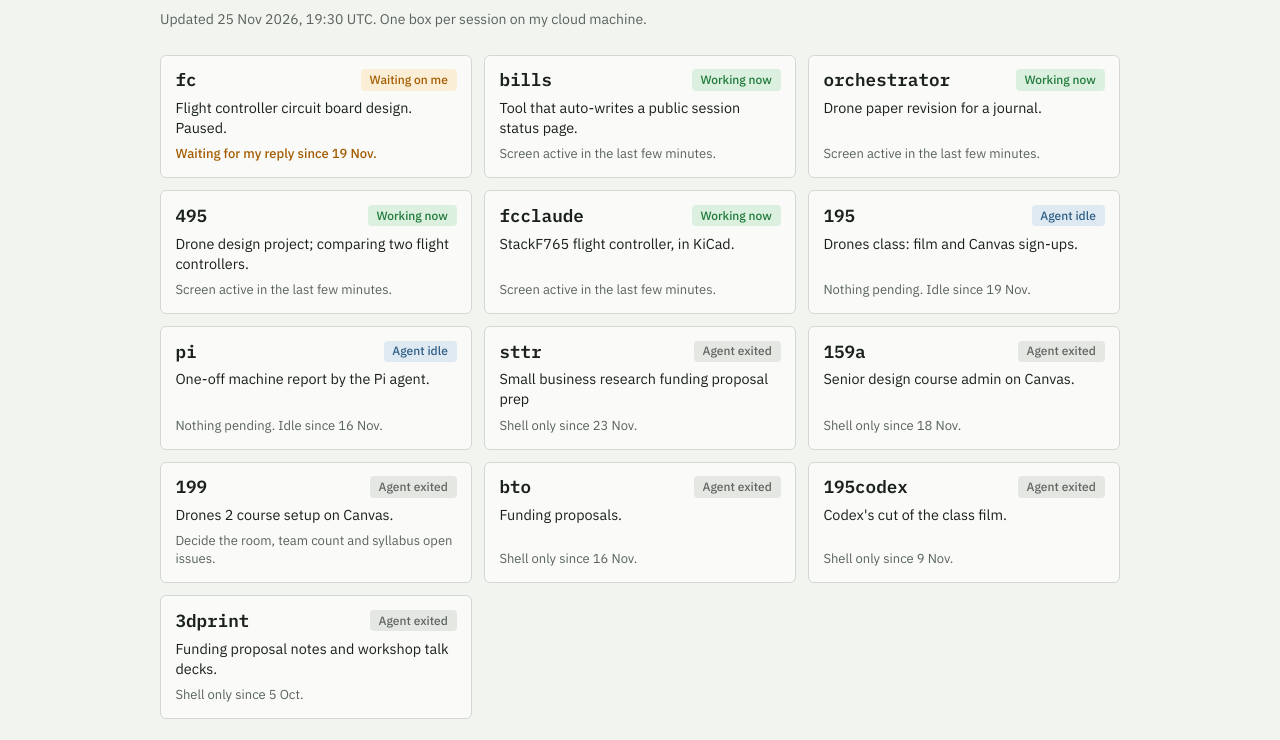
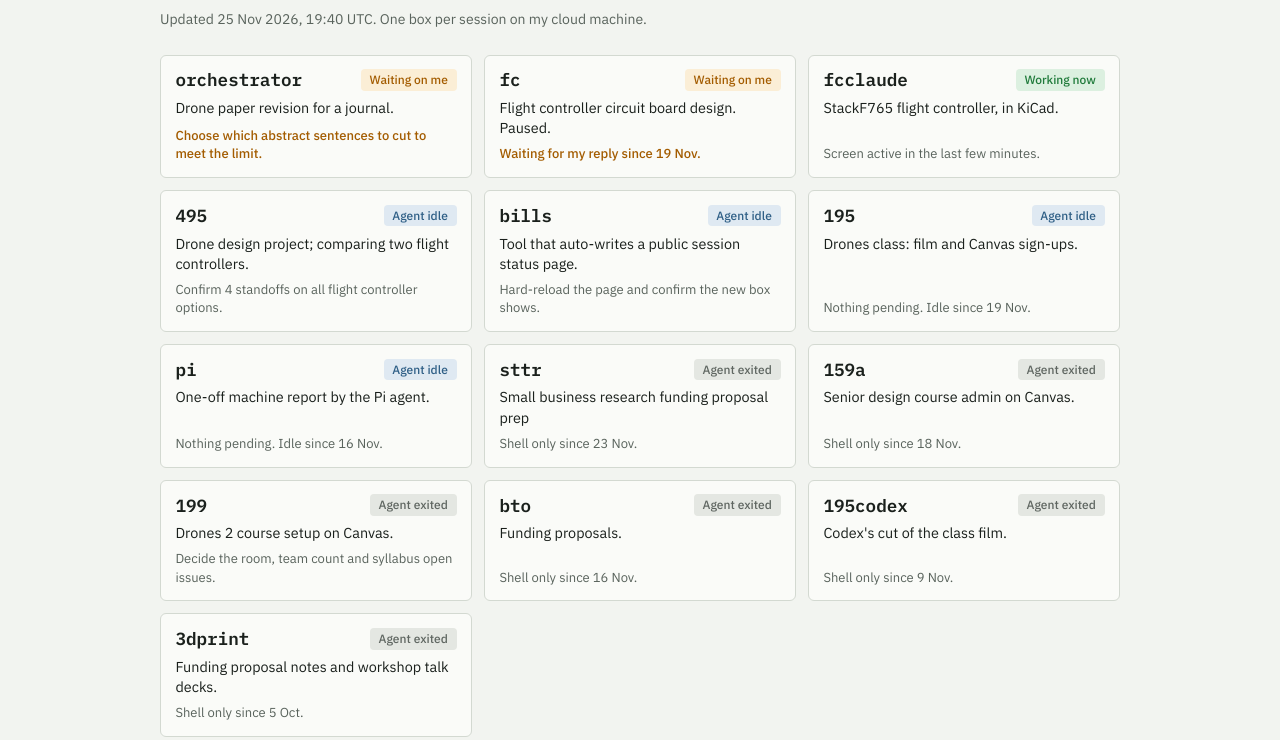
Before and after one commit to PeterJBurke/tmux-sessions, a plain HTML site: page index.html in a window 1280 px wide. Shown: the part 139-879 px from the top of the page. Drawn offline with Linux system fonts and the light colour scheme.

Commit message:
Update 2026-11-25 19:40 UTC

```diff
--- a/index.html
+++ b/index.html
@@ -115,40 +115,40 @@ h1 {
 </style>
 </head>
 <body>
-<div class="statusline"><div><span>[tmux] 13 sessions, 3 attached</span><span>19:30 25-Nov-26</span></div></div>
+<div class="statusline"><div><span>[tmux] 13 sessions, 0 attached</span><span>19:40 25-Nov-26</span></div></div>
 
 <div class="wrap">
   <header>
     <h1>tmux sessions</h1>
-    <p class="tally"><span><i class="dot wait"></i><b>1</b> waiting on me</span><span><i class="dot work"></i><b>4</b> working now</span><span><i class="dot idle"></i><b>2</b> agent idle</span><span><i class="dot gone"></i><b>6</b> agent exited</span></p>
-    <p class="stamp">Updated 25 Nov 2026, 19:30 UTC. One box per session on my cloud machine.</p>
+    <p class="tally"><span><i class="dot wait"></i><b>2</b> waiting on me</span><span><i class="dot work"></i><b>1</b> working now</span><span><i class="dot idle"></i><b>4</b> agent idle</span><span><i class="dot gone"></i><b>6</b> agent exited</span></p>
+    <p class="stamp">Updated 25 Nov 2026, 19:40 UTC. One box per session on my cloud machine.</p>
   </header>
 
   <main class="grid">
+    <div class="box">
+      <span class="top"><span class="nm">orchestrator</span><span class="pill wait">Waiting on me</span></span>
+      <span class="sum">Drone paper revision for a journal.</span>
+      <span class="need wait">Choose which abstract sentences to cut to meet the limit.</span>
+    </div>
     <div class="box">
       <span class="top"><span class="nm">fc</span><span class="pill wait">Waiting on me</span></span>
       <span class="sum">Flight controller circuit board design. Paused.</span>
       <span class="need wait">Waiting for my reply since 19 Nov.</span>
     </div>
     <div class="box">
-      <span class="top"><span class="nm">bills</span><span class="pill work">Working now</span></span>
-      <span class="sum">Tool that auto-writes a public session status page.</span>
+      <span class="top"><span class="nm">fcclaude</span><span class="pill work">Working now</span></span>
+      <span class="sum">StackF765 flight controller, in KiCad.</span>
       <span class="need">Screen active in the last few minutes.</span>
     </div>
     <div class="box">
-      <span class="top"><span class="nm">orchestrator</span><span class="pill work">Working now</span></span>
-      <span class="sum">Drone paper revision for a journal.</span>
-      <span class="need">Screen active in the last few minutes.</span>
+      <span class="top"><span class="nm">495</span><span class="pill idle">Agent idle</span></span>
+      <span class="sum">Drone design project; comparing two flight controllers.</span>
+      <span class="need">Confirm 4 standoffs on all flight controller options.</span>
     </div>
     <div class="box">
-      <span class="top"><span class="nm">495</span><span class="pill work">Working now</span></span>
-      <span class="sum">Drone design project; comparing two flight controllers.</span>
-      <span class="need">Screen active in the last few minutes.</span>
-    </div>
-    <div class="box">
-      <span class="top"><span class="nm">fcclaude</span><span class="pill work">Working now</span></span>
-      <span class="sum">StackF765 flight controller, in KiCad.</span>
-      <span class="need">Screen active in the last few minutes.</span>
+      <span class="top"><span class="nm">bills</span><span class="pill idle">Agent idle</span></span>
+      <span class="sum">Tool that auto-writes a public session status page.</span>
+      <span class="need">Hard-reload the page and confirm the new box shows.</span>
     </div>
     <div class="box">
       <span class="top"><span class="nm">195</span><span class="pill idle">Agent idle</span></span>
```
